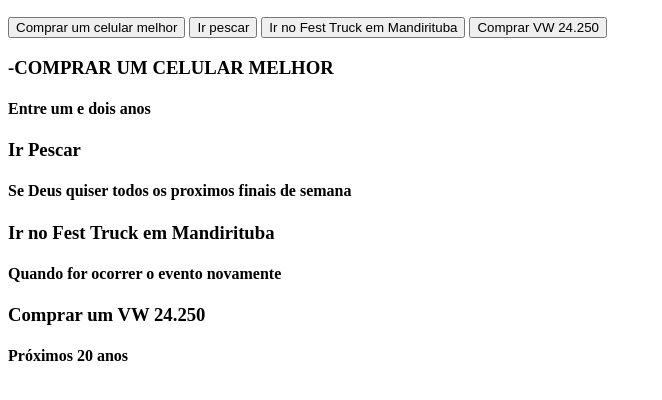
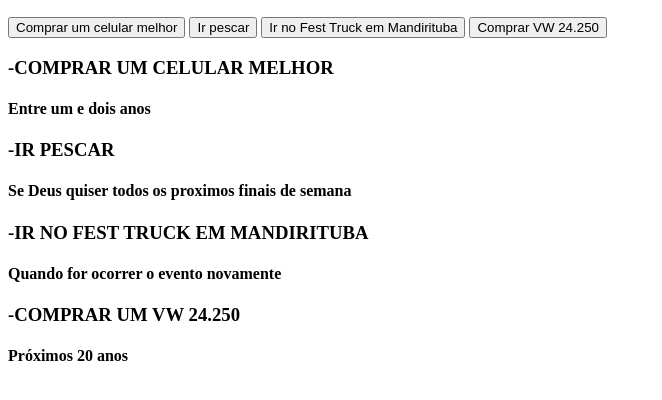
Before and after one commit to Daniel-gk/dane-sabe-d-mais-, a plain HTML site: page index.html in a window 1280 px wide. Shown: the part 50-450 px from the top of the page, without its empty margins (0-662 px from the left). Drawn offline with Linux system fonts and the light colour scheme.

Commit message:
Update index.html

```diff
--- a/index.html
+++ b/index.html
@@ -27,17 +27,17 @@
                     <div class="contador"></div>
                 </div>
                 <div class="aba-conteudo">
-                    <h3 class="aba-conteudo-titulo-principal">Ir Pescar</h3>
+                    <h3 class="aba-conteudo-titulo-principal">-IR PESCAR</h3>
                     <h4 class="aba-conteudo-titulo-secundario">Se Deus quiser todos os proximos finais de semana</h4>
                     <div class="contador"></div>
                 </div>
                 <div class="aba-conteudo">
-                    <h3 class="aba-conteudo-titulo-principal">Ir no Fest Truck em Mandirituba</h3>
+                    <h3 class="aba-conteudo-titulo-principal">-IR NO FEST TRUCK EM MANDIRITUBA</h3>
                     <h4 class="aba-conteudo-titulo-secundario">Quando for ocorrer o evento novamente</h4>
                     <div class="contador"></div>
                 </div>
                 <div class="aba-conteudo">
-                    <h3 class="aba-conteudo-titulo-principal">Comprar um VW 24.250</h3>
+                    <h3 class="aba-conteudo-titulo-principal">-COMPRAR UM VW 24.250 </h3>
                     <h4 class="aba-conteudo-titulo-secundario">Próximos 20 anos</h4>
                     <div class="contador."></div>
                 </div>
```
